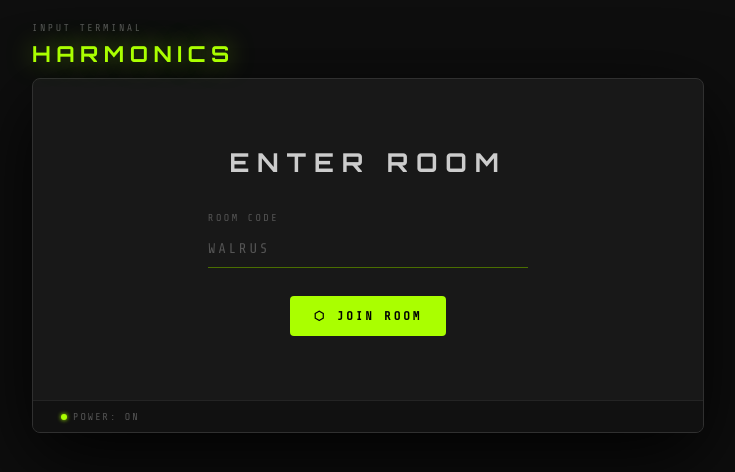
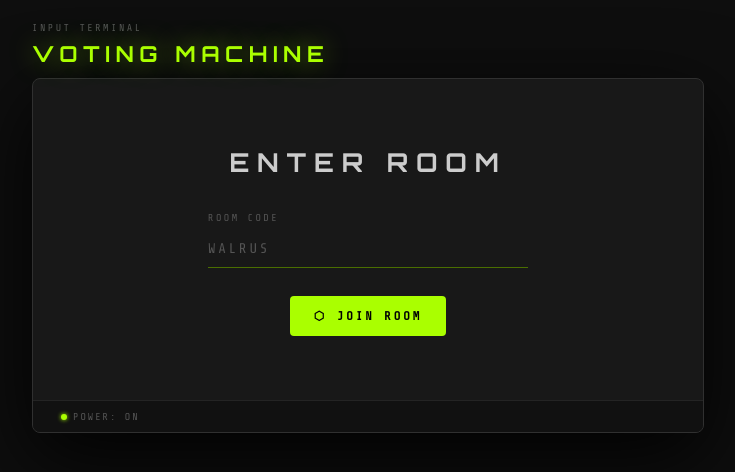
Before and after one commit to mikelinhas/harmonic, a Svelte app in the folder frontend/: page / in a window 1280 px wide. Shown: the top 472 px of the page, without its empty margins (272-1007 px from the left). Built offline with nearby package versions, Linux system fonts and the light colour scheme.

Commit message:
Changed the name from harmonics to voting machine
Harmonics was a bit too metaphoric.

```diff
--- a/frontend/index.html
+++ b/frontend/index.html
@@ -3,7 +3,7 @@
 <head>
   <meta charset="UTF-8">
   <meta name="viewport" content="width=device-width, initial-scale=1.0">
-  <title>HARMONICS</title>
+  <title>Harmonics</title>
   <link rel="icon" href="/favicon.ico" type="image/x-icon">
   <link rel="preconnect" href="https://fonts.googleapis.com">
   <link href="https://fonts.googleapis.com/css2?family=Orbitron:wght@400;700;900&family=Share+Tech+Mono&display=swap" rel="stylesheet">
--- a/frontend/src/App.svelte
+++ b/frontend/src/App.svelte
@@ -49,7 +49,7 @@
       class="hdr-title font-display tracking-caps text-green font-bold"
       style="font-size:clamp(16px,3vw,22px)"
     >
-      HARMONICS
+     VOTING MACHINE
     </span>
   </div>
   {#if roomCode}
--- a/frontend/src/components/Tuning.svelte
+++ b/frontend/src/components/Tuning.svelte
@@ -57,7 +57,7 @@ const selectedFreq = $derived(
       if (e.key === "t" || e.key === "T") {
         e.preventDefault();
         if (canTransmit) handleTransmit();
-      } else if (e.key === "h" || e.key === "H") {
+      } else if (e.key === "r" || e.key === "R") {
         e.preventDefault();
         handleHarmonize();
       } else if ((e.key === "y" || e.key === "Y") && harmonizeConfirm) {
@@ -120,7 +120,7 @@ const selectedFreq = $derived(
     >
       <!-- Main actions -->
       <div class="flex flex-wrap items-center gap-2.5">
-        <Button variant="ghost" onclick={handleHarmonize}>HARMONIZE [H]</Button>
+        <Button variant="ghost" onclick={handleHarmonize}>REVEAL [R]</Button>
         <div class="flex items-stretch gap-2">
           <Button onclick={handleTransmit} disabled={!canTransmit} class={shouldPulse ? 'pulse' : ''}>TRANSMIT [T]</Button>
           <div class="transmitted-box" class:has-value={transmittedValue !== null}>
@@ -136,11 +136,11 @@ const selectedFreq = $derived(
   <div class="backdrop" role="presentation" onclick={() => harmonizeConfirm = false} onkeydown={null}>
     <div class="modal" role="dialog" onclick={(e) => e.stopPropagation()} onkeydown={null}>
       <div class="modal-header">
-        <div class="modal-title">HARMONIZE</div>
+        <div class="modal-title">REVEAL</div>
         <button class="close-btn" onclick={() => harmonizeConfirm = false}>✕</button>
       </div>
       <div class="modal-body">
-        <p class="modal-message">Not all operators have transmitted a frequency. Harmonize anyway?</p>
+        <p class="modal-message">Not all operators have transmitted a frequency. Reveal anyway?</p>
         <div class="untimed-list">
           {#each players.filter(p => !p.hasTuned) as p (p.name)}
             <div class="untimed-item">
```
